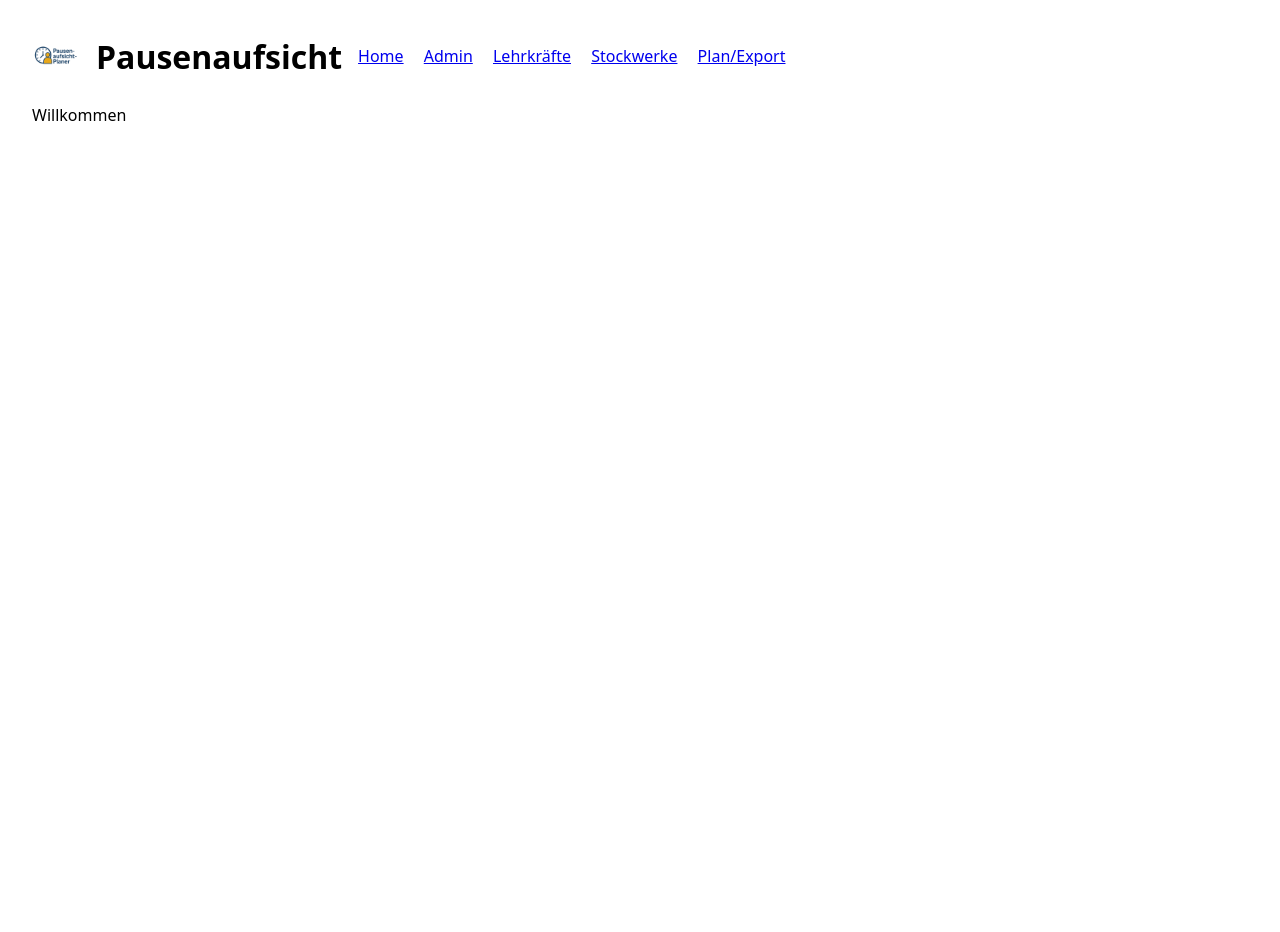
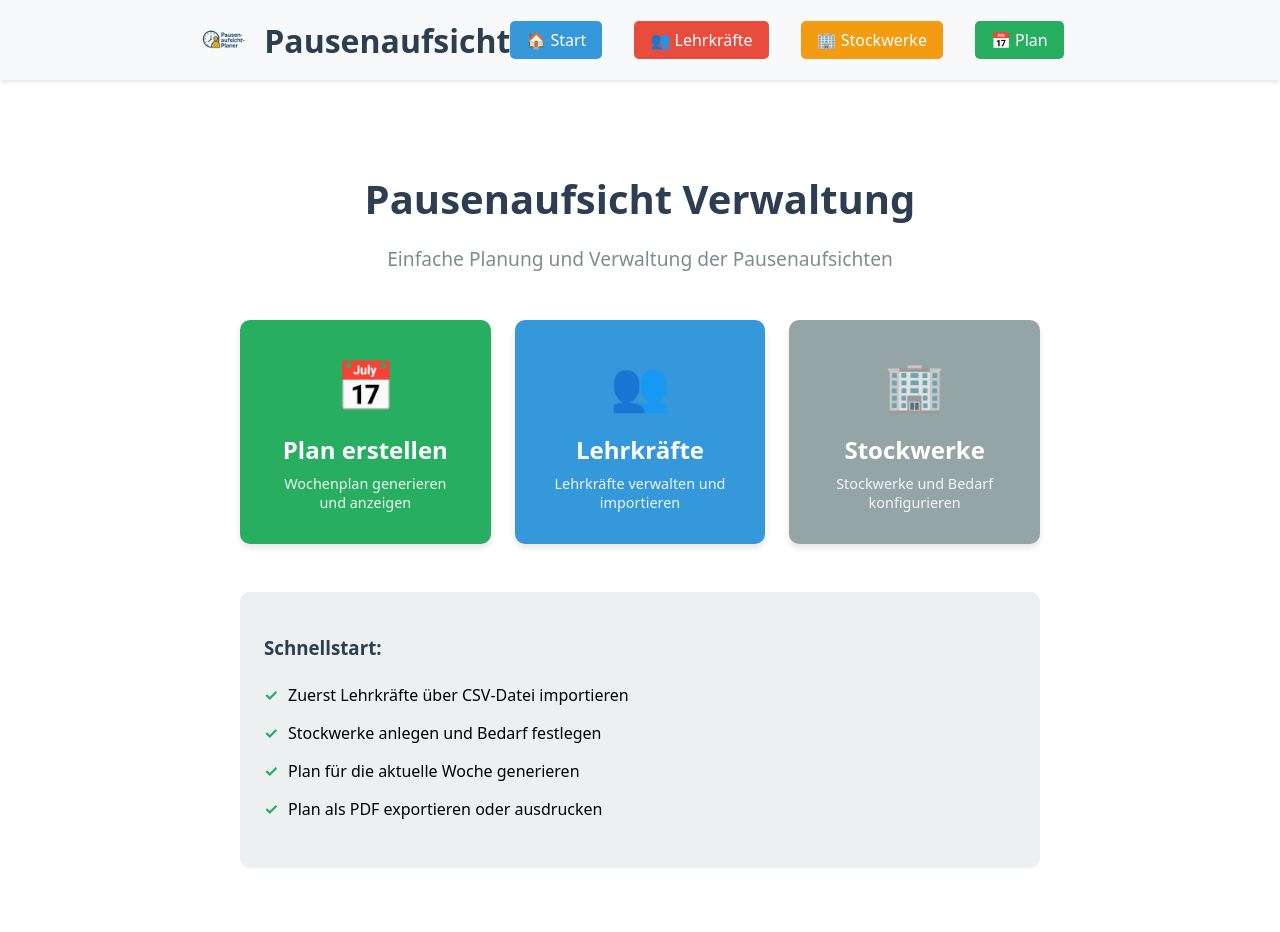
Before and after one commit to otiemann/py-aufsichtsplan, a FastAPI app: page / in a window 1280 px wide. Before the commit the page ends 121 px from the top, so only its background shows below. Run offline with FastAPI, Linux system fonts and the light colour scheme; data that the repository does not hold is empty.

Commit message:
Fix: Benutzerfreundlichere App mit Startseite, besserer Navigation und Template-Pfad-Handling für PyInstaller

```diff
--- a/app/main.py
+++ b/app/main.py
@@ -29,11 +29,21 @@ STATIC_CANDIDATES = [
 TEMPLATES_DIR = next((p for p in TEMPLATE_CANDIDATES if os.path.isdir(p)), TEMPLATE_CANDIDATES[0])
 STATIC_DIR = next((p for p in STATIC_CANDIDATES if os.path.isdir(p)), STATIC_CANDIDATES[0])
 
-# Logging-Hinweis, falls etwas fehlt
-if not os.path.isdir(TEMPLATES_DIR):
-	print(f"[WARN] Templates-Verzeichnis nicht gefunden: {TEMPLATES_DIR}")
-if not os.path.isdir(STATIC_DIR):
-	print(f"[WARN] Static-Verzeichnis nicht gefunden: {STATIC_DIR}")
+# Logging-Hinweis mit mehr Details
+import sys
+print(f"[INFO] Python ausführbar: {sys.executable}")
+print(f"[INFO] Arbeitsverzeichnis: {os.getcwd()}")
+print(f"[INFO] APP_RESOURCES_DIR: {RES_DIR_ENV}")
+print(f"[INFO] Templates-Verzeichnis: {TEMPLATES_DIR} (existiert: {os.path.isdir(TEMPLATES_DIR)})")
+print(f"[INFO] Static-Verzeichnis: {STATIC_DIR} (existiert: {os.path.isdir(STATIC_DIR)})")
+
+# Zeige welche Templates gefunden werden
+if os.path.isdir(TEMPLATES_DIR):
+	try:
+		templates_found = os.listdir(TEMPLATES_DIR)
+		print(f"[INFO] Gefundene Templates: {templates_found}")
+	except Exception as e:
+		print(f"[ERROR] Fehler beim Lesen der Templates: {e}")
 
 templates = Jinja2Templates(directory=TEMPLATES_DIR)
 
@@ -48,7 +58,7 @@ def on_startup() -> None:
 
 @app.get("/")
 async def root(request: Request):
-    return templates.TemplateResponse("base.html", {"request": request, "content": "Willkommen"})
+    return templates.TemplateResponse("home.html", {"request": request})
 
 
 # Include routers
--- a/app/templates/base.html
+++ b/app/templates/base.html
@@ -67,16 +67,19 @@
 </head>
 
 <body>
-    <header>
-        <img src="/static/logo.png" alt="Logo" class="logo" />
-        <h1 style="margin:0;">Pausenaufsicht</h1>
-        <nav>
-            <a href="/">Home</a>
-            <a href="/admin">Admin</a>
-            <a href="/admin/teachers">Lehrkräfte</a>
-            <a href="/plan/floors">Stockwerke</a>
-            <a href="/plan/generate">Plan/Export</a>
-        </nav>
+    <header style="background: #f8f9fa; padding: 1rem; margin: -2rem -2rem 2rem -2rem; box-shadow: 0 2px 4px rgba(0,0,0,0.1);">
+        <div style="display: flex; align-items: center; justify-content: space-between; max-width: 1200px; margin: 0 auto;">
+            <div style="display: flex; align-items: center; gap: 1rem;">
+                <img src="/static/logo.png" alt="Logo" class="logo" />
+                <h1 style="margin:0; color: #2c3e50;">Pausenaufsicht</h1>
+            </div>
+            <nav style="display: flex; gap: 1rem;">
+                <a href="/" style="text-decoration: none; padding: 0.5rem 1rem; background: #3498db; color: white; border-radius: 5px;">🏠 Start</a>
+                <a href="/admin/teachers" style="text-decoration: none; padding: 0.5rem 1rem; background: #e74c3c; color: white; border-radius: 5px;">👥 Lehrkräfte</a>
+                <a href="/plan/floors" style="text-decoration: none; padding: 0.5rem 1rem; background: #f39c12; color: white; border-radius: 5px;">🏢 Stockwerke</a>
+                <a href="/plan/generate" style="text-decoration: none; padding: 0.5rem 1rem; background: #27ae60; color: white; border-radius: 5px;">📅 Plan</a>
+            </nav>
+        </div>
     </header>
 
     {% if request.cookies.get('flash') %}
--- /dev/null
+++ b/app/templates/home.html
@@ -0,0 +1,148 @@
+{% extends "base.html" %}
+
+{% block content %}
+<style>
+    .home-container {
+        max-width: 800px;
+        margin: 0 auto;
+        padding: 2rem;
+        text-align: center;
+    }
+
+    .home-title {
+        font-size: 2.5rem;
+        color: #2c3e50;
+        margin-bottom: 1rem;
+    }
+
+    .home-subtitle {
+        font-size: 1.2rem;
+        color: #7f8c8d;
+        margin-bottom: 3rem;
+    }
+
+    .home-buttons {
+        display: grid;
+        grid-template-columns: repeat(auto-fit, minmax(250px, 1fr));
+        gap: 1.5rem;
+        margin-bottom: 3rem;
+    }
+
+    .home-button {
+        display: flex;
+        flex-direction: column;
+        align-items: center;
+        padding: 2rem;
+        background: #3498db;
+        color: white;
+        text-decoration: none;
+        border-radius: 10px;
+        transition: all 0.3s ease;
+        box-shadow: 0 4px 6px rgba(0,0,0,0.1);
+    }
+
+    .home-button:hover {
+        background: #2980b9;
+        transform: translateY(-2px);
+        box-shadow: 0 6px 12px rgba(0,0,0,0.15);
+    }
+
+    .home-button-icon {
+        font-size: 3rem;
+        margin-bottom: 1rem;
+    }
+
+    .home-button-title {
+        font-size: 1.5rem;
+        font-weight: bold;
+        margin-bottom: 0.5rem;
+    }
+
+    .home-button-desc {
+        font-size: 0.9rem;
+        opacity: 0.9;
+    }
+
+    .home-button.secondary {
+        background: #95a5a6;
+    }
+
+    .home-button.secondary:hover {
+        background: #7f8c8d;
+    }
+
+    .home-button.primary {
+        background: #27ae60;
+    }
+
+    .home-button.primary:hover {
+        background: #229954;
+    }
+
+    .home-info {
+        background: #ecf0f1;
+        padding: 1.5rem;
+        border-radius: 10px;
+        text-align: left;
+    }
+
+    .home-info h3 {
+        color: #2c3e50;
+        margin-bottom: 1rem;
+    }
+
+    .home-info ul {
+        list-style: none;
+        padding: 0;
+    }
+
+    .home-info li {
+        padding: 0.5rem 0;
+        padding-left: 1.5rem;
+        position: relative;
+    }
+
+    .home-info li:before {
+        content: "✓";
+        position: absolute;
+        left: 0;
+        color: #27ae60;
+        font-weight: bold;
+    }
+</style>
+
+<div class="home-container">
+    <h1 class="home-title">Pausenaufsicht Verwaltung</h1>
+    <p class="home-subtitle">Einfache Planung und Verwaltung der Pausenaufsichten</p>
+
+    <div class="home-buttons">
+        <a href="/plan/generate" class="home-button primary">
+            <div class="home-button-icon">📅</div>
+            <div class="home-button-title">Plan erstellen</div>
+            <div class="home-button-desc">Wochenplan generieren und anzeigen</div>
+        </a>
+
+        <a href="/admin/teachers" class="home-button">
+            <div class="home-button-icon">👥</div>
+            <div class="home-button-title">Lehrkräfte</div>
+            <div class="home-button-desc">Lehrkräfte verwalten und importieren</div>
+        </a>
+
+        <a href="/plan/floors" class="home-button secondary">
+            <div class="home-button-icon">🏢</div>
+            <div class="home-button-title">Stockwerke</div>
+            <div class="home-button-desc">Stockwerke und Bedarf konfigurieren</div>
+        </a>
+    </div>
+
+    <div class="home-info">
+        <h3>Schnellstart:</h3>
+        <ul>
+            <li>Zuerst Lehrkräfte über CSV-Datei importieren</li>
+            <li>Stockwerke anlegen und Bedarf festlegen</li>
+            <li>Plan für die aktuelle Woche generieren</li>
+            <li>Plan als PDF exportieren oder ausdrucken</li>
+        </ul>
+    </div>
+</div>
+{% endblock %}
--- a/start.py
+++ b/start.py
@@ -129,7 +129,7 @@ if __name__ == "__main__":
 	log_file = os.path.join(data_dir, "app.log")
 	log_config = build_logging_config(log_file)
 
-	url = "http://127.0.0.1:8000/plan/generate"
+	url = "http://127.0.0.1:8000"
 	open_browser_when_ready(url)
 
 	# Import jetzt, nachdem ENV & CWD gesetzt sind
```
Also changed, not shown: app/routers/admin.py (+9 -1 lines), app/routers/plan.py (+9 -1 lines).
